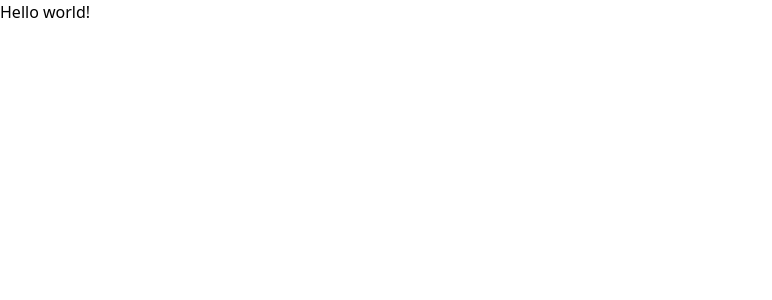
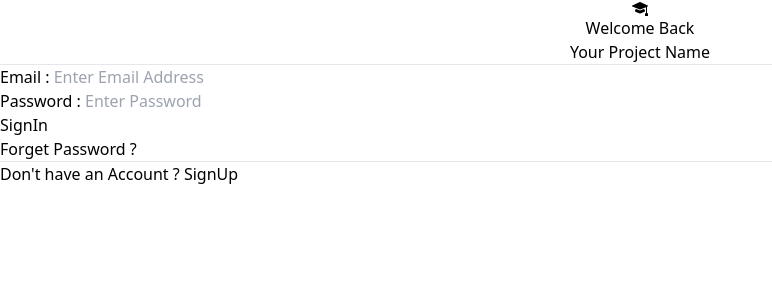
Before and after one commit to TeamProjectsReact/ERPv2, a React (Vite) app in the folder client/: page / in a window 1280 px wide. Shown: the top 300 px of the page, without its empty margins (0-772 px from the left). Built offline with nearby package versions, Linux system fonts and the light colour scheme.

Commit message:
Update App.jsx
Co-Authored-By: JehanKandy  <jehankandy@gmail.com>

```diff
--- a/client/src/App.jsx
+++ b/client/src/App.jsx
@@ -1,7 +1,14 @@
+import { BrowserRouter, Route, Routes } from "react-router-dom";
+import SignIn from "./components/LoginSignUp/SignIn";
+import SignUp from "./components/LoginSignUp/SignUp";
+
 export default function App() {
   return (
-    <h1 className="text-3xl font-bold underline">
-      Hello world!
-    </h1>
+    <BrowserRouter>
+      <Routes>
+        <Route path="/" element={<SignIn />} />
+        <Route path="/SignUp" element={<SignUp />} />
+      </Routes>
+    </BrowserRouter>
   )
 }
```
